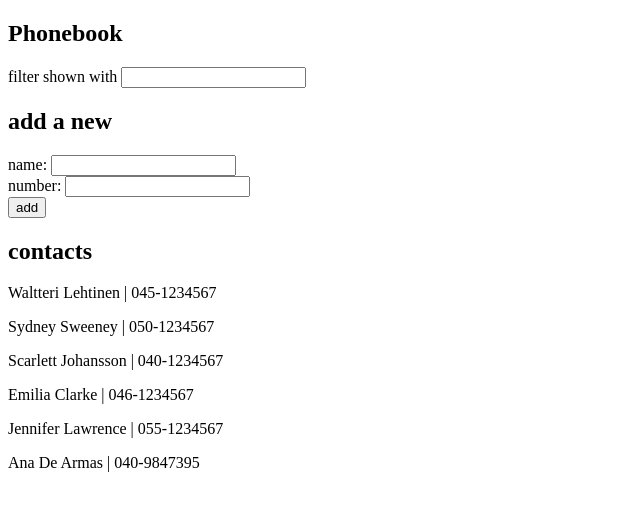
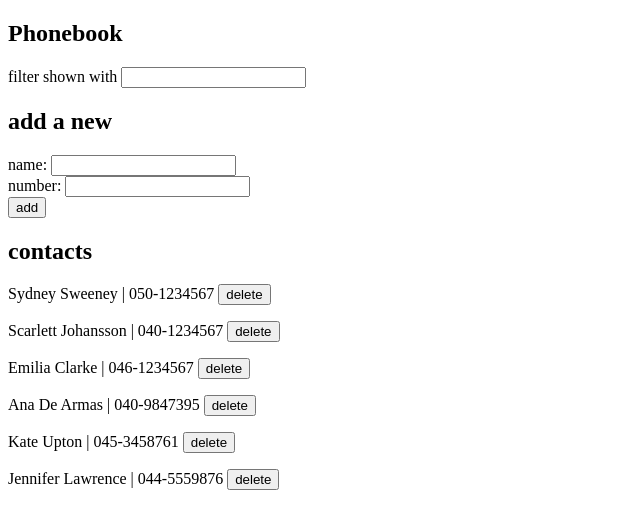
Before and after one commit to IINomadll/Full-Stack-open, a React (Vite) app in the folder osa2/puhelinluettelo/: page / in a window 1280 px wide. Shown: the top 528 px of the page, without its empty margins (0-640 px from the left). Built offline with nearby package versions, Linux system fonts and the light colour scheme; data requests are answered from the project's data file.

Commit message:
2.14 done

```diff
--- a/osa2/puhelinluettelo/db.json
+++ b/osa2/puhelinluettelo/db.json
@@ -1,10 +1,5 @@
 {
   "persons": [
-    {
-      "name": "Waltteri Lehtinen",
-      "number": "045-1234567",
-      "id": "1"
-    },
     {
       "name": "Sydney Sweeney",
       "number": "050-1234567",
@@ -21,14 +16,19 @@
       "id": "4"
     },
     {
-      "name": "Jennifer Lawrence",
-      "number": "055-1234567",
-      "id": "5"
-    },
-    {
       "id": "9b6b",
       "name": "Ana De Armas",
       "number": "040-9847395"
+    },
+    {
+      "id": "e0fa",
+      "name": "Kate Upton",
+      "number": "045-3458761"
+    },
+    {
+      "id": "0c98",
+      "name": "Jennifer Lawrence",
+      "number": "044-5559876"
     }
   ]
 }
--- a/osa2/puhelinluettelo/src/App.jsx
+++ b/osa2/puhelinluettelo/src/App.jsx
@@ -1,7 +1,7 @@
 import { useState, useEffect } from "react";
 import personService from "./services/persons";
 
-const Display = ({ persons, search }) => {
+const Display = ({ persons, search, deletePerson }) => {
   const filteredPersons =
     search.length > 0
       ? persons.filter((p) =>
@@ -13,7 +13,8 @@ const Display = ({ persons, search }) => {
     <>
       {filteredPersons.map((p) => (
         <p key={p.name}>
-          {p.name} | {p.number}
+          {p.name} | {p.number}{" "}
+          <button onClick={() => deletePerson(p.id, p.name)}>delete</button>
         </p>
       ))}
     </>
@@ -88,6 +89,21 @@ const App = () => {
     }
   };
 
+  const deletePerson = (id, name) => {
+    console.log(`delete button clicked for id ${id}`);
+    const choice = window.confirm(`Delete ${name}?`);
+
+    if (choice) {
+      // prettier-ignore
+      personService
+      .eradicate(id)
+      .then(response => {
+        console.log(response);
+        setPersons(persons.filter(p => p.id !== id));
+      });
+    } else console.log("Delete action cancelled.");
+  };
+
   const handleSearchChange = (event) => setSearch(event.target.value);
   const handleNameChange = (event) => setNewName(event.target.value);
   const handleNumberChange = (event) => setNewNumber(event.target.value);
@@ -105,7 +121,7 @@ const App = () => {
         numberHandler={handleNumberChange}
       />
       <h2>contacts</h2>
-      <Display persons={persons} search={search} />
+      <Display persons={persons} search={search} deletePerson={deletePerson} />
     </>
   );
 };
--- a/osa2/puhelinluettelo/src/services/persons.js
+++ b/osa2/puhelinluettelo/src/services/persons.js
@@ -7,4 +7,7 @@ const getAll = () => axios.get(baseUrl);
 // HTTP POST
 const create = (newObject) => axios.post(baseUrl, newObject);
 
-export default { getAll, create };
+// HTTP DELETE
+const eradicate = (id) => axios.delete(`${baseUrl}/${id}`);
+
+export default { getAll, create, eradicate };
```
